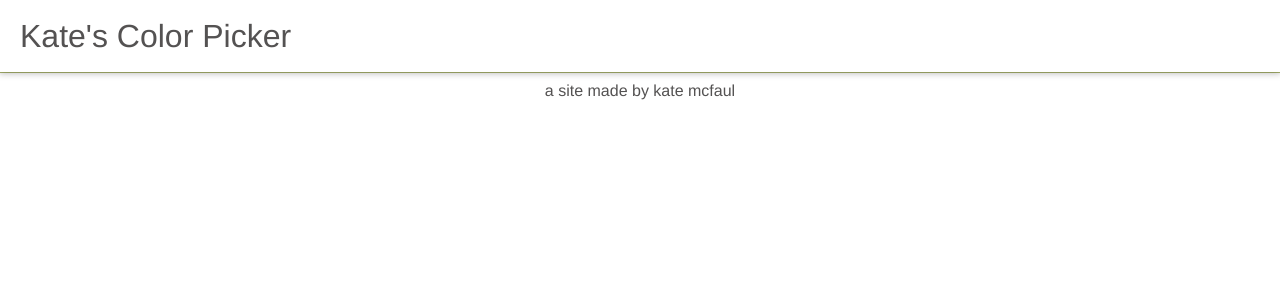
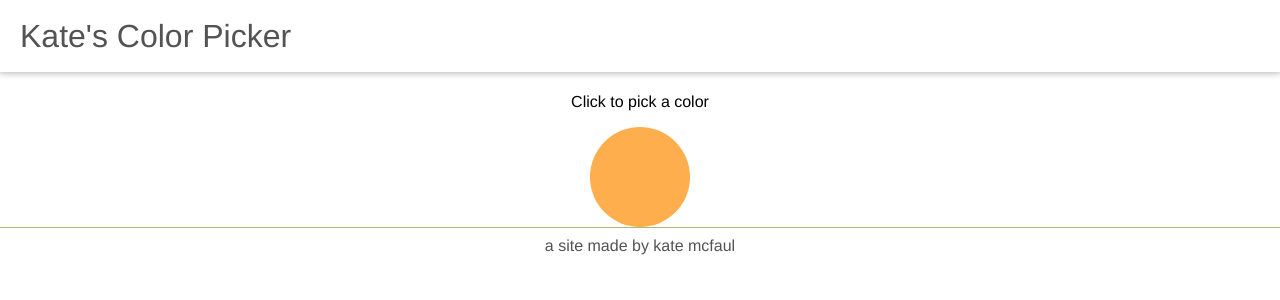
Before and after one commit to craftykate/color-picker, a React (Create React App) app: page / in a window 1280 px wide. Shown: the top 300 px of the page. Built offline with nearby package versions, Linux system fonts and the light colour scheme.

Commit message:
display color picker

```diff
--- a/package.json
+++ b/package.json
@@ -6,6 +6,7 @@
     "node-sass-chokidar": "0.0.3",
     "npm-run-all": "^4.1.2",
     "react": "^16.2.0",
+    "react-color": "^2.13.8",
     "react-dom": "^16.2.0",
     "react-scripts": "1.0.17"
   },
--- a/src/Components/App/App.js
+++ b/src/Components/App/App.js
@@ -1,6 +1,7 @@
 import React, { Component } from 'react';
 import Header from '../Header/Header';
 import Footer from '../Footer/Footer';
+import Color from '../Color/Color';
 
 
 class App extends Component {
@@ -8,6 +9,9 @@ class App extends Component {
     return (
       <React.Fragment>
         <Header />
+        <div id="wrapper">
+          <Color />
+        </div>
         <Footer />
       </React.Fragment>
     );
--- /dev/null
+++ b/src/Components/Color/Color.js
@@ -0,0 +1,43 @@
+import React, { Component } from 'react';
+import ColorPicker from './ColorPicker/ColorPicker';
+
+
+class Color extends Component {
+  state = {
+    showPicker: false,
+    color: '#ffae4e'
+  }
+
+  handleToggleColorPicker = () => {
+    this.setState( (prevState) => {
+      return {
+        showPicker: !prevState.showPicker
+      }
+    });
+  }
+
+  handleChangeColor = (color) => {
+    this.setState({
+      color: color.hex
+    })
+  }
+
+  handleClosePicker = () => {
+    this.setState({
+      showPicker: false
+    })
+  }
+
+  render() {
+    return (
+      <ColorPicker
+        color={this.state.color}
+        toggleColorPicker={this.handleToggleColorPicker}
+        showPicker={this.state.showPicker}
+        changeColor={this.handleChangeColor}
+        closePicker={this.handleClosePicker}/>
+    )
+  }
+}
+
+export default Color;
--- /dev/null
+++ b/src/Components/Color/ColorPicker/ColorPicker.js
@@ -0,0 +1,31 @@
+import React from 'react';
+import { ChromePicker } from 'react-color';
+import './ColorPicker.css';
+import ColorSwatch from '../ColorSwatch/ColorSwatch';
+
+
+const ColorPicker = (props) => {
+  return (
+    <div className="colorPicker">
+      <p>
+        Click to pick a color
+      </p>
+      <ColorSwatch
+        color={props.color}
+        toggleColorPicker={props.toggleColorPicker}/>
+      {props.showPicker ?
+        <div className="popup">
+          <div
+            style={{position: 'fixed', top: 0, right: 0, bottom: 0, left: 0}}
+            onClick={props.closePicker}/>
+          <ChromePicker
+            color={props.color}
+            disableAlpha={true}
+            onChange={props.changeColor} />
+        </div>
+      : null }
+    </div>
+  )
+}
+
+export default ColorPicker;
--- /dev/null
+++ b/src/Components/Color/ColorPicker/ColorPicker.scss
@@ -0,0 +1,16 @@
+.colorPicker {
+  margin-top: 20px;
+  p {
+    text-align: center;
+  }
+  .popup {
+    zindex: 2;
+    position: absolute;
+    margin: 0 auto;
+    left: 0;
+    right: 0;
+    .chrome-picker {
+      margin: 0 auto;
+    }
+  }
+}
--- /dev/null
+++ b/src/Components/Color/ColorSwatch/ColorSwatch.js
@@ -0,0 +1,12 @@
+import React from 'react';
+import './ColorSwatch.css';
+
+
+const ColorSwatch = (props) => (
+  <div
+    onClick={props.toggleColorPicker}
+    className="colorSwatch"
+    style={{backgroundColor: props.color}} />
+)
+
+export default ColorSwatch;
--- /dev/null
+++ b/src/Components/Color/ColorSwatch/ColorSwatch.scss
@@ -0,0 +1,13 @@
+@import '../../../styles/_mixins.scss';
+@import "../../../styles/_colors.scss";
+
+.colorSwatch {
+  width: 100px;
+  height: 100px;
+  margin: 0 auto;
+  @include round(50px);
+  cursor: pointer;
+  &:hover {
+    @include boxshadow;
+  }
+}
```
Also changed, not shown: 2 other files (tests, documents, lock files or other folders).
